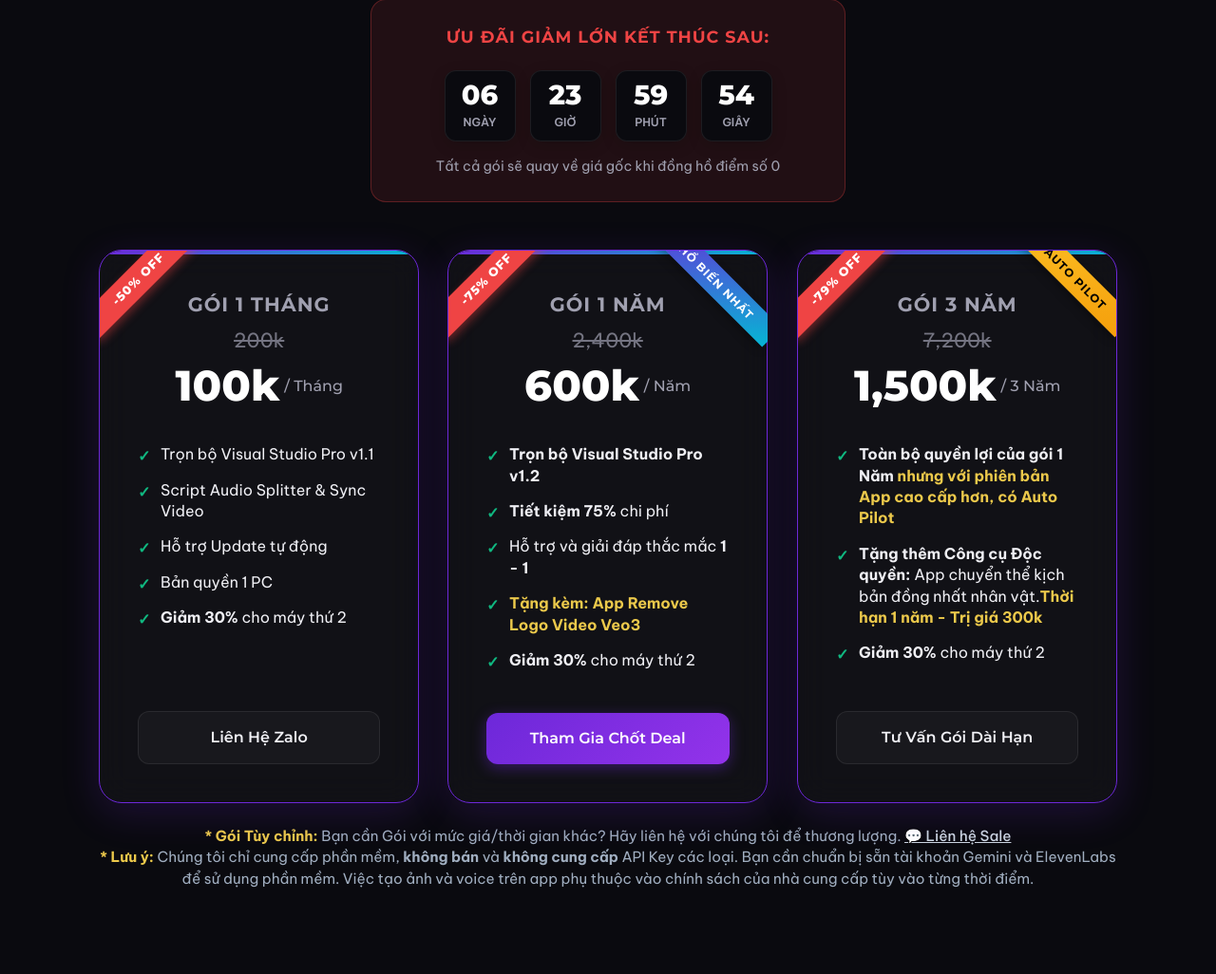
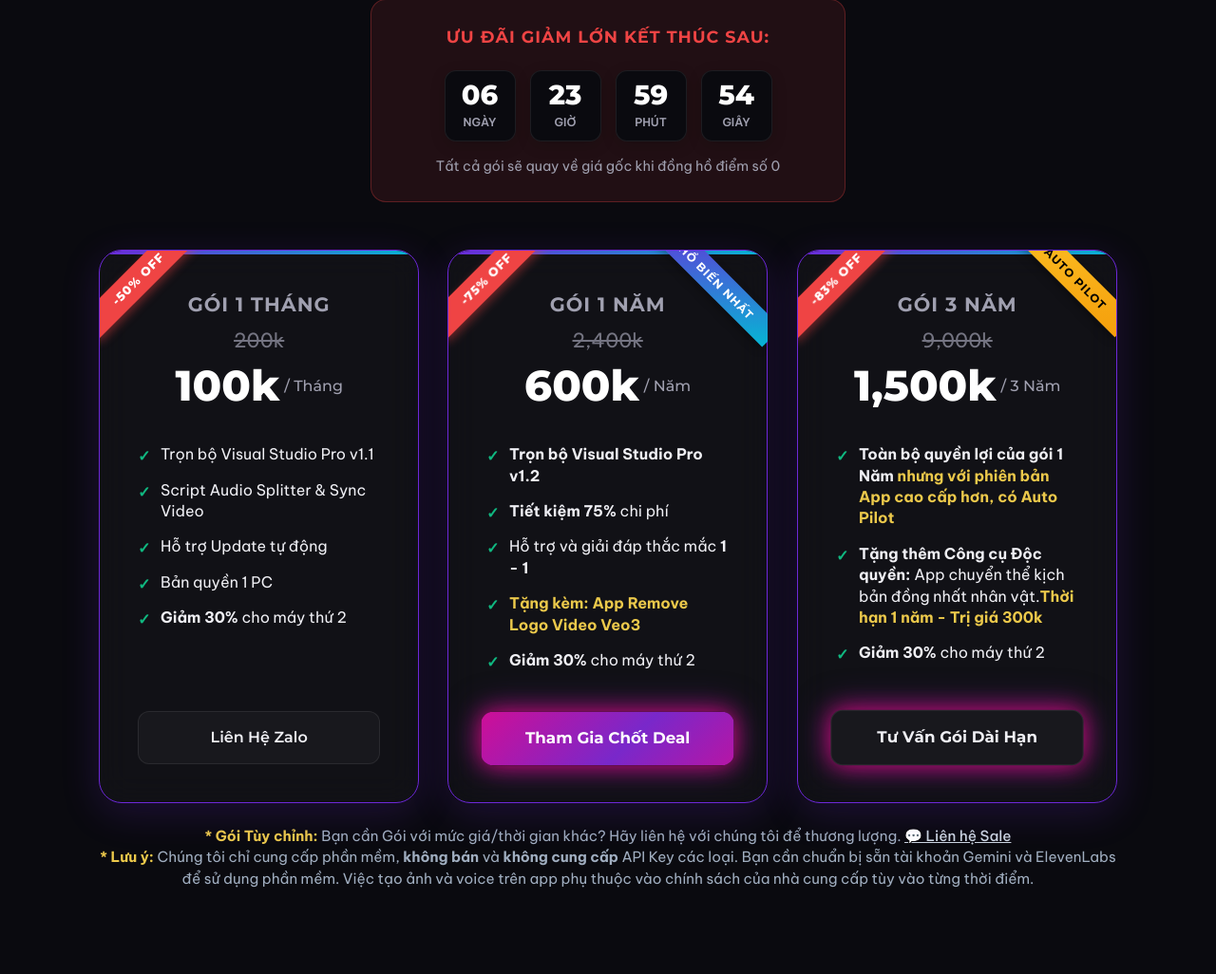
Before and after one commit to thuanndbxvp/ai86tool, a PHP site: page / in a window 1280 px wide; the page is wider, and only the part inside the window is pictured. Shown: the part 2777-3803 px from the top of that part at 95% size. Run offline with PHP 8.4, Linux system fonts and the light colour scheme.

Commit message:
Highlight 1-year and 3-year pricing buttons, update 3-year original price to 9000k

```diff
--- a/index.html
+++ b/index.html
@@ -241,8 +241,9 @@
                             </li>
                             <li><span class="icon-check">✓</span> <strong>Giảm 30%</strong> cho máy thứ 2</li>
                         </ul>
-                        <a href="https://zalo.me/0948070044" target="_blank" class="btn-primary full-width"
-                            style="text-align: center;">Tham Gia Chốt Deal</a>
+                        <a href="https://zalo.me/0948070044" target="_blank"
+                            class="btn-primary btn-highlight full-width" style="text-align: center;">Tham Gia Chốt
+                            Deal</a>
                     </div>
                 </div>
 
@@ -250,10 +251,10 @@
                 <div class="pricing-card glass-panel featured reveal delay-3">
                     <div class="badge-popular font-heading"
                         style="background: linear-gradient(135deg, #fbbf24, #f59e0b); color: #000;">Auto Pilot</div>
-                    <div class="badge-discount font-heading">-79% OFF</div>
+                    <div class="badge-discount font-heading">-83% OFF</div>
                     <div class="pricing-header">
                         <h3 class="font-heading">Gói 3 Năm</h3>
-                        <div class="price-old font-body">7,200k</div>
+                        <div class="price-old font-body">9,000k</div>
                         <div class="price font-heading">1,500k<span class="period">/ 3 Năm</span></div>
 
                     </div>
@@ -267,8 +268,9 @@
                                     Trị giá 300k</strong> </li>
                             <li><span class="icon-check">✓</span> <strong>Giảm 30%</strong> cho máy thứ 2</li>
                         </ul>
-                        <a href="https://zalo.me/0948070044" target="_blank" class="btn-secondary full-width"
-                            style="text-align: center;">Tư Vấn Gói Dài Hạn</a>
+                        <a href="https://zalo.me/0948070044" target="_blank"
+                            class="btn-secondary btn-highlight full-width" style="text-align: center;">Tư Vấn Gói Dài
+                            Hạn</a>
                     </div>
                 </div>
 
--- a/styles.css
+++ b/styles.css
@@ -144,6 +144,37 @@ body {
     transform: translateY(-2px);
     box-shadow: 0 8px 25px rgba(109, 40, 217, 0.6);
     background: linear-gradient(135deg, #7c3aed, var(--primary-light));
+}
+
+.btn-highlight {
+    background: linear-gradient(135deg, #ff007a, #7928ca, #ff007a);
+    background-size: 200% auto;
+    color: white;
+    font-weight: 700;
+    border: none;
+    animation: neonPulse 2s infinite, gradientFlow 3s linear infinite;
+    box-shadow: 0 0 15px rgba(255, 0, 122, 0.6), 0 0 30px rgba(121, 40, 202, 0.4);
+}
+
+.btn-highlight:hover {
+    background: linear-gradient(135deg, #ff0f84, #8b31e5, #ff0f84);
+}
+
+@keyframes neonPulse {
+    0% {
+        transform: scale(1);
+        box-shadow: 0 0 15px rgba(255, 0, 122, 0.6);
+    }
+
+    50% {
+        transform: scale(1.05);
+        box-shadow: 0 0 25px rgba(255, 0, 122, 0.8), 0 0 40px rgba(121, 40, 202, 0.6);
+    }
+
+    100% {
+        transform: scale(1);
+        box-shadow: 0 0 15px rgba(255, 0, 122, 0.6);
+    }
 }
 
 .btn-secondary {
@@ -724,7 +755,10 @@ body {
 }
 
 @keyframes blinker {
-    50% { opacity: 0.8; transform: scale(0.95); }
+    50% {
+        opacity: 0.8;
+        transform: scale(0.95);
+    }
 }
 
 .pricing-header {
```
